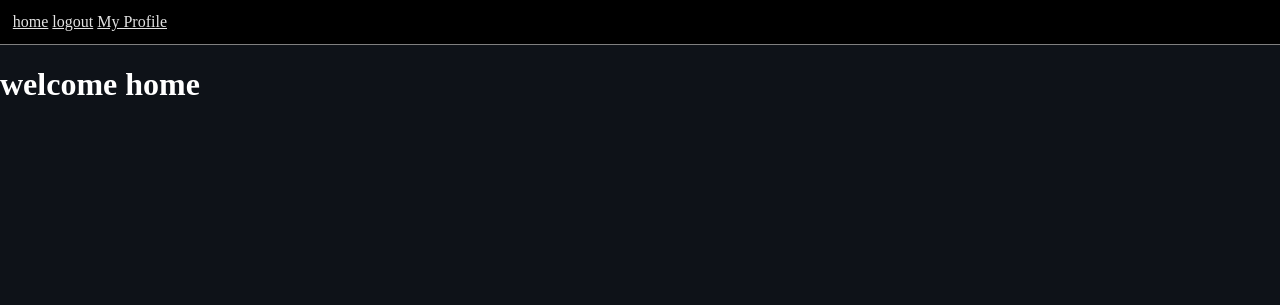
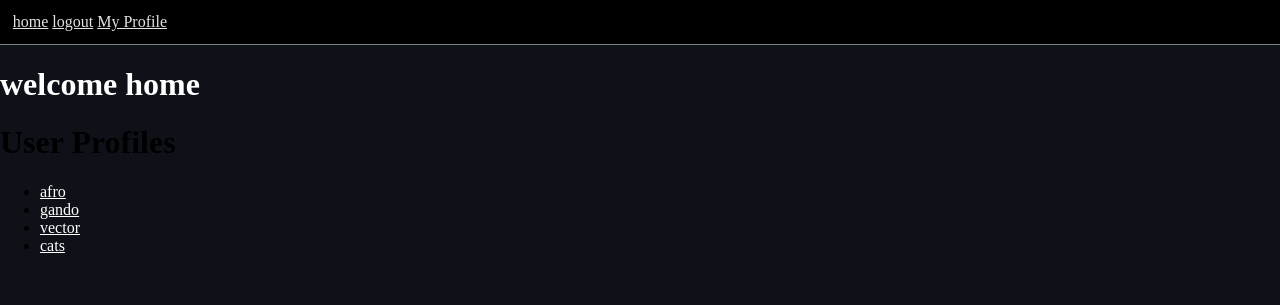
Before and after one commit to ruhombe/afrorep, a Django app: page / in a window 1280 px wide. Shown: the top 305 px of the page. Run offline with Django 4.2, Linux system fonts and the light colour scheme; a user stored in the database is signed in; data comes from the database, SQL or seed files in the repository; both versions use the stored data as it was after the commit; some libraries are stand-ins or nearby versions.

Commit message:
user profiles test data

```diff
--- a/main/models.py
+++ b/main/models.py
@@ -10,6 +10,7 @@ from django.urls import reverse
 from django.db.models.signals import pre_save, post_delete
 from django.dispatch import receiver
 from ckeditor.fields import RichTextField
+from django.core.exceptions import ValidationError
 from datetime import date
 
 class Profiles(models.Model):
@@ -77,7 +78,7 @@ class About(models.Model):
 
 
 class Experience(models.Model):
-    user =  models.OneToOneField(User, on_delete=models.CASCADE,  null=True, blank=True, related_name="skills")
+    user =  models.ForeignKey(User, on_delete=models.CASCADE,  null=True, blank=True, related_name="skills")
     position_title = models.CharField(max_length=200, null=True, blank=True)
     company = models.CharField(max_length=200, null=True, blank=True)
     description = models.TextField(max_length=7000,null=True, blank=True)
@@ -89,7 +90,7 @@ class Experience(models.Model):
 
 
 class Portfolio(models.Model):
-    user =  models.OneToOneField(User, on_delete=models.CASCADE,  null=True, blank=True, related_name="portfolio")
+    user =  models.ForeignKey(User, on_delete=models.CASCADE,  null=True, blank=True, related_name="portfolio")
     title = models.CharField(max_length=200, null=True, blank=True)
     description =models.TextField(max_length=4000,null=True, blank=True)
     image_one =  models.ImageField(blank=True, null=True, upload_to='images')
@@ -99,3 +100,29 @@ class Portfolio(models.Model):
 
     def __str__(self):
         return self.user.username
+
+
+class Review(models.Model):
+    reviewer = models.ForeignKey(User, on_delete=models.CASCADE, related_name='given_reviews')
+    target_user = models.ForeignKey(User, on_delete=models.CASCADE, related_name='received_reviews')
+    text = models.TextField()
+    rating = models.IntegerField(default=5)  # You can customize the rating field as needed
+    created_at = models.DateTimeField(auto_now_add=True)
+
+    def clean(self):
+        if self.reviewer == self.target_user:
+            raise ValidationError("A user cannot give themselves a review.")
+
+    def __str__(self):
+        return f"Review from {self.reviewer.username} to {self.target_user.username}"
+
+
+class Courses(models.Model):
+    user = models.ForeignKey(User, on_delete=models.CASCADE, related_name='user_courses')
+    course_title = models.CharField(max_length=1000,null=True, blank=True)
+    course_description = models.TextField(max_length=5000,null=True, blank=True)
+    course_link = models.URLField(null=True, blank=True)
+
+
+    def __str__(self):
+        return self.user.username
--- a/main/templates/home.html
+++ b/main/templates/home.html
@@ -2,4 +2,10 @@
 {% load static %}
 {% block content %}
 <h1 style="color: white;">welcome home</h1>
+<h1>User Profiles</h1>
+<ul>
+    {% for profile in profiles %}
+        <li><a style="color:white" href="{% url 'profile' profile.id %}">{{ profile.username }}</a></li>
+    {% endfor %}
+</ul>
 {% endblock %}
--- a/main/urls.py
+++ b/main/urls.py
@@ -7,7 +7,7 @@ urlpatterns = [
     path('register/', views.register, name='register'),
     path('login/', views.loginUser, name='login'),
     path('logout/', views.logoutUser, name='logout'),
-    path('profile/<int:id>',views.update_profile, name='profile'),
+    path('profile/<int:id>',views.user_profile, name='profile'),
     path('handle_skill_slection/',views.handle_skill_selection, name='handle_skill_selection'),
     path('reset_password/', auth_views.PasswordResetView.as_view(template_name= "password_reset.html"),  name="reset_password"),
     path('reset_password_sent/',auth_views.PasswordResetDoneView.as_view(template_name= 'password_reset_sent.html'),  name="password_reset_done"),
--- a/main/views.py
+++ b/main/views.py
@@ -1,5 +1,5 @@
 from django.shortcuts import render, redirect
-from .models import Profiles,Portfolio,SkillCategory,Skills,UserSkill,About,Experience
+from .models import Profiles,Portfolio,SkillCategory,Skills,UserSkill,About,Experience,Review
 from django.db.models import Q
 from .forms import CreateUserForm, ProfileForm, PortfolioForm # Create your views here.
 from django.shortcuts import render, get_object_or_404
@@ -72,29 +72,44 @@ def logoutUser(request):
 
 
 
+#@login_required
+#def update_profile(request, id):
+#    user = get_object_or_404(User, id=id)
+#    profile = Profiles.objects.get(id=id)
+#    form = ProfileForm(request.POST or None, request.FILES or None, instance=profile)
 
-@login_required
-def update_profile(request,id):
-    user = request.user
-    profile = Profiles.objects.get(id=id)
-    form = ProfileForm(request.POST or None, request.FILES or None, instance=profile)
-    if form.is_valid():
-        profile=form.save(commit=False)
-        user.first_name = profile.first_name
-        user.last_name = profile.last_name
-        user.username = profile.user_name
-        user.email = profile.email
-        user.save()
-        profile.save()
-        context={'form':form,}
-        return redirect('home')
-    else:
-        messages.info(request, ' Sorry!! Something went wrong')
-        context={'form':form}
+#    if request.method == 'POST':
+#        if form.is_valid():
+#            profile = form.save(commit=False)
+#            user.first_name = profile.first_name
+#            user.last_name = profile.last_name
+#            user.username = profile.user_name
+#            user.email = profile.email
+#            user.save()
+#            profile.save()
+#            messages.success(request, 'Profile updated successfully')
+#            return redirect('home')
+#        else:
+#            messages.error(request, 'Sorry!! Something went wrong')
 
-    skill_categories = SkillCategory.objects.all()
-    context={'form':form,  'user':user, 'skill_categories':skill_categories}
-    return render(request, 'profile.html', context)
+#    skill_categories = SkillCategory.objects.all()
+#    context = {'form': form, 'user': user, 'skill_categories': skill_categories}
+#    return render(request, 'profile.html', context)
+
+def user_profile(request, id):
+    user = get_object_or_404(User, id=id)
+    try:
+        profile = Profiles.objects.get(user=user)
+        skill_categories = SkillCategory.objects.all()
+        user_skills = UserSkill.objects.filter(user=user)
+        chosen_categories = set(user_skill.skill.category for user_skill in user_skills)
+        about_user = About.objects.filter(user=user)
+        user_experience = Experience.objects.filter(user=user)
+        context = {'user': user, 'about_user':about_user, 'user_experience':user_experience, 'profile': profile, 'skill_categories': skill_categories, 'user_skills':user_skills, 'chosen_categories':chosen_categories}
+        return render(request, 'profile.html', context)
+    except Profiles.DoesNotExist:
+        # Handle the case where the user has no profile
+        return render(request, 'profile_not_found.html')
 
 
 
@@ -102,10 +117,10 @@ def update_profile(request,id):
 
 
 def home(request):
-    #skill_categories = SkillCategory.objects.all()
+    profiles = User.objects.all()
+    context = {'profiles': profiles}
+    return render(request, 'home.html', context)
 
-    context = {}
-    return render(request, 'home.html', context)
 
 
 
@@ -123,3 +138,23 @@ def handle_skill_selection(request):
         return redirect('home')  # Redirect to the user's profile or another page
     else:
         return redirect('home')  #
+
+
+
+def get_reviews_for_user(username):
+    user = get_object_or_404(User, username=username)
+
+    reviews = Review.objects.filter(target_user=user)
+
+    reviews_data = []
+
+    for review in reviews:
+        reviewer_name = f"{review.reviewer.first_name} {review.reviewer.last_name}"
+        reviews_data.append({
+            'reviewer_name': reviewer_name,
+            'text': review.text,
+            'rating': review.rating,
+            'created_at': review.created_at,
+        })
+
+    return reviews_data
```
Also changed, not shown: main/templates/profile.html (+36 -7 lines), db.sqlite3, main/migrations/0018_review.py (added), main/migrations/0019_alter_experience_user.py (added), main/migrations/0020_alter_portfolio_user.py (added), static/images/images/1-2022-06-21T145546.673.webp (added), static/images/images/71NhWHlberL._UX569_.jpg (added).
